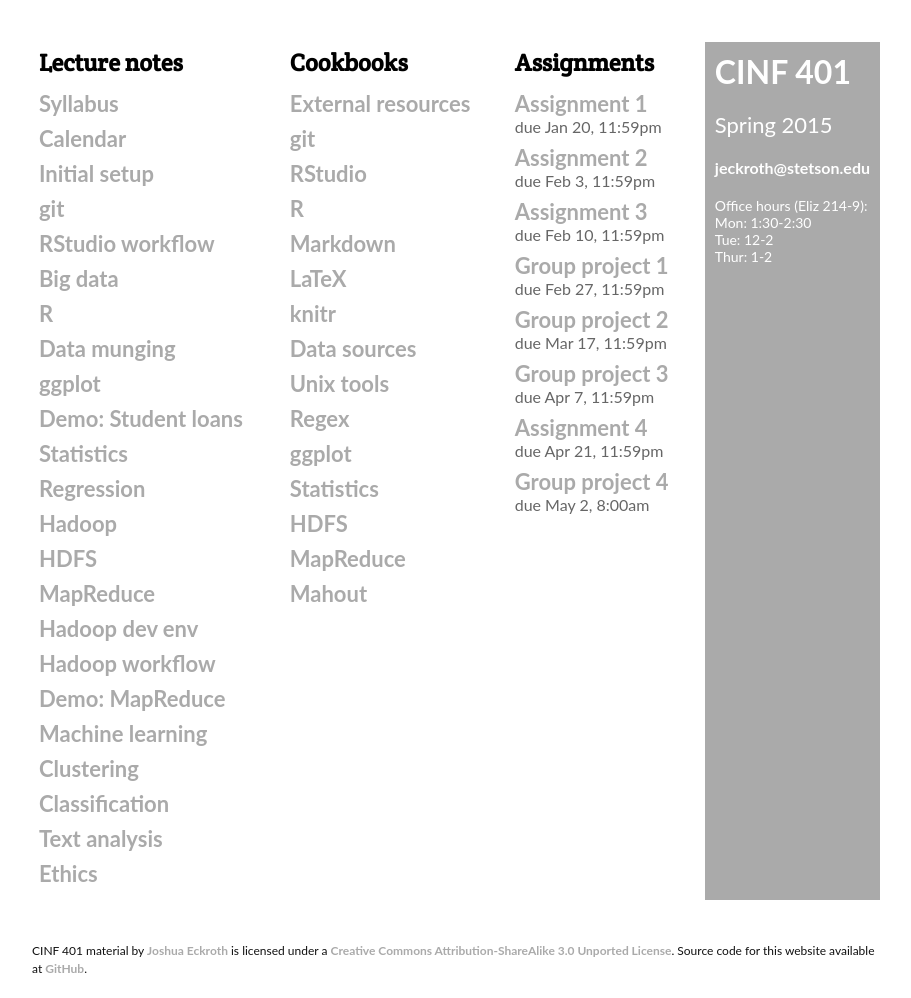
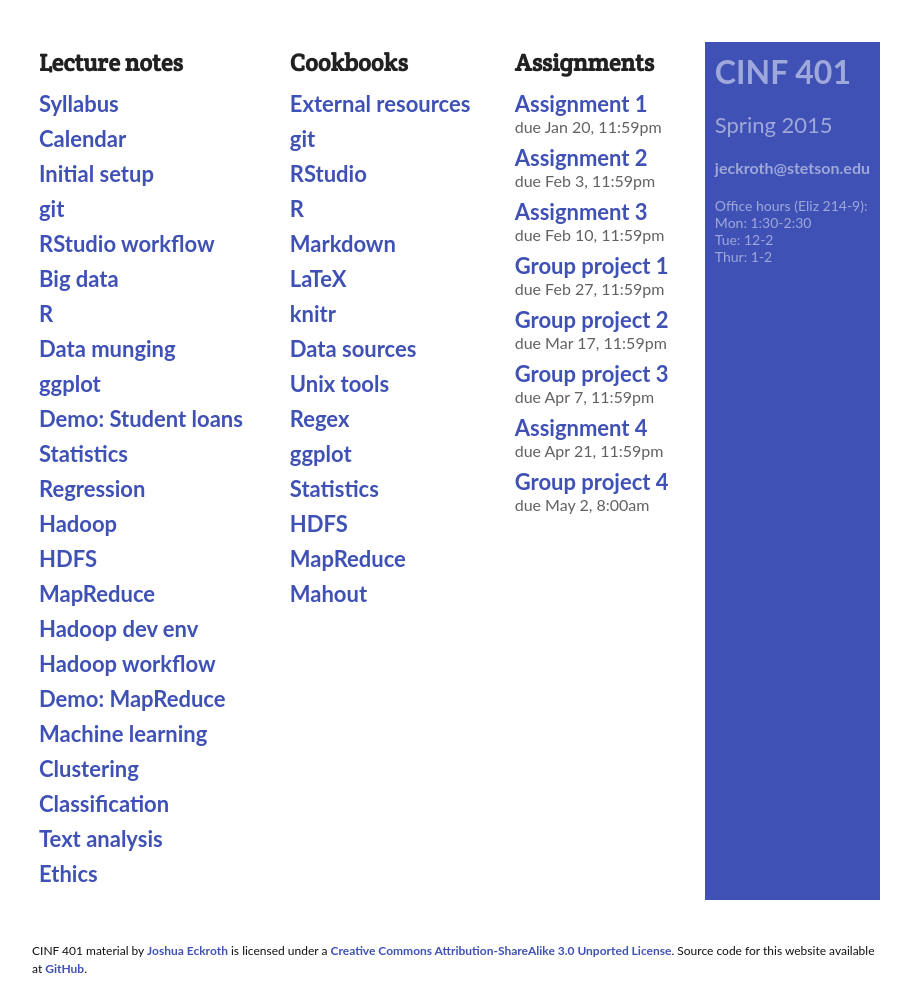
Before and after one commit to joshuaeckroth/cinf401-website, a Jekyll site: the page built from index.markdown, in a window 1280 px wide. Shown: the whole page, without its empty margins (183-1094 px from the left). Built offline with Jekyll 4.4.1, drawn with Linux system fonts in a browser that asks for light colours; Markdown is read by kramdown in place of the engine named in the settings.

Commit message:
Update style.css to be pretty

```diff
--- a/css/style.css
+++ b/css/style.css
@@ -9,7 +9,7 @@
     font-family: "Lato", sans-serif;
     line-height: 1.5;
     padding: 20px;
-    background: #FFFFFF;
+    background: #fff;
 }
 
 #container-tight {
@@ -30,7 +30,7 @@
 }
 
 h1, h2, h3, h4, h5, h6 {
-    color: #000;
+    color: #212121;
     font-family: "Crete Round", serif;
 }
 
@@ -58,7 +58,7 @@
 a, a:visited, a:active, a:hover {
     text-decoration: none;
     font-weight: bold;
-    color: #aaa;
+    color: #3f51b5;
 }
 
 table#index {
@@ -82,12 +82,12 @@
 td#metabox a:visited,
 td#metabox a:active,
 td#metabox a:hover {
-    color: #FFFFFF;
+    color: #9fa8da;
 }
 
 td#metabox {
-    background: #aaa;
-    color: white;
+    background: #3f51b5;
+    color: #9fa8da;
     padding: 10px;
 }
 
@@ -116,18 +116,18 @@
 }
 
 .post-categories {
-    color: #666;
+    color: #616161;
     font-weight: bold;
     margin-right: 10px;
 }
 
 .post-date {
-    color: #ccc;
+    color: #e0e0e0;
     margin-right: 10px;
 }
 
 .post-due {
-    color: #666;
+    color: #616161;
 }
 
 ul.posts li {
@@ -161,7 +161,7 @@
 
 table {
     margin: 20px 0;
-    border: 1px solid #aaa;
+    border: 1px solid #3f51b5;
 }
 
 td {
@@ -169,7 +169,7 @@
 }
 
 pre {
-    border-left: 4px solid #aaa;
+    border-left: 4px solid #3f51b5;
     padding-left: 15px;
     margin: 2em 0;
 }
@@ -180,7 +180,7 @@
 }
 
 code {
-    border: 1px dotted #aaa;
+    border: 1px dotted #3f51b5;
     padding: 2px;
 }
 
@@ -190,7 +190,7 @@
 }
 
 blockquote {
-    border-left: 4px solid #aaa;
+    border-left: 4px solid #3f51b5;
     padding-left: 15px;
     margin: 2em 0;
     padding-left: 30px;
```
